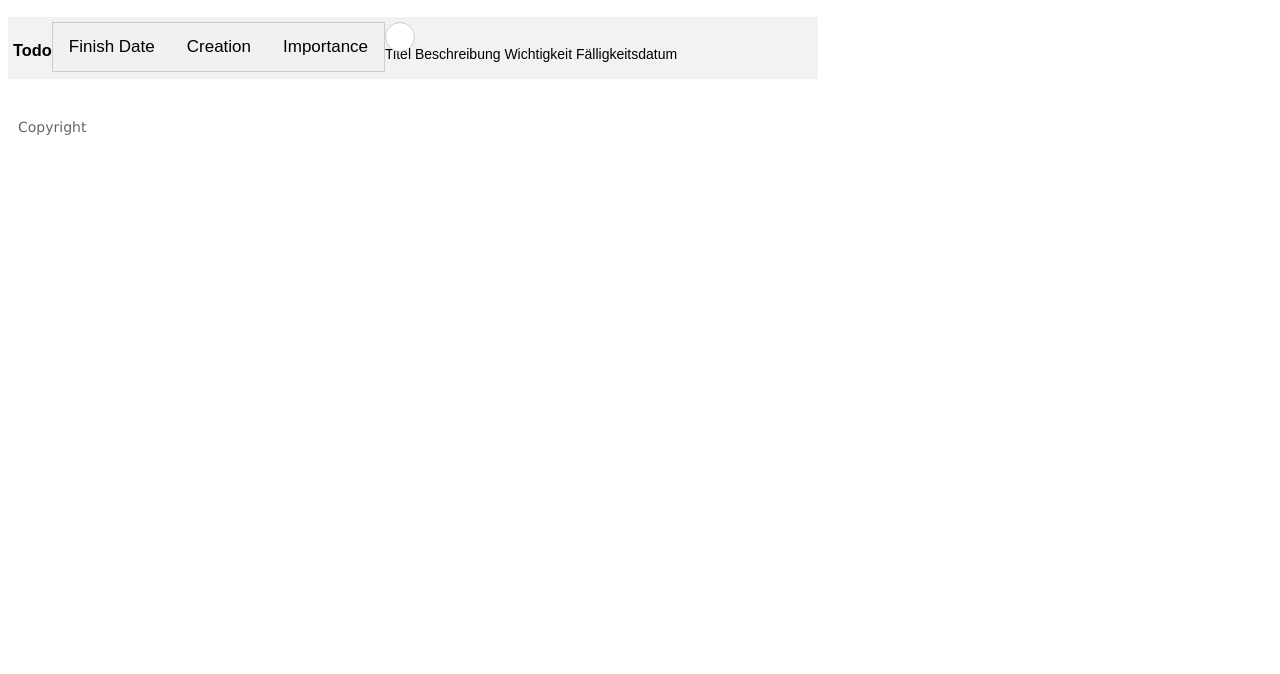
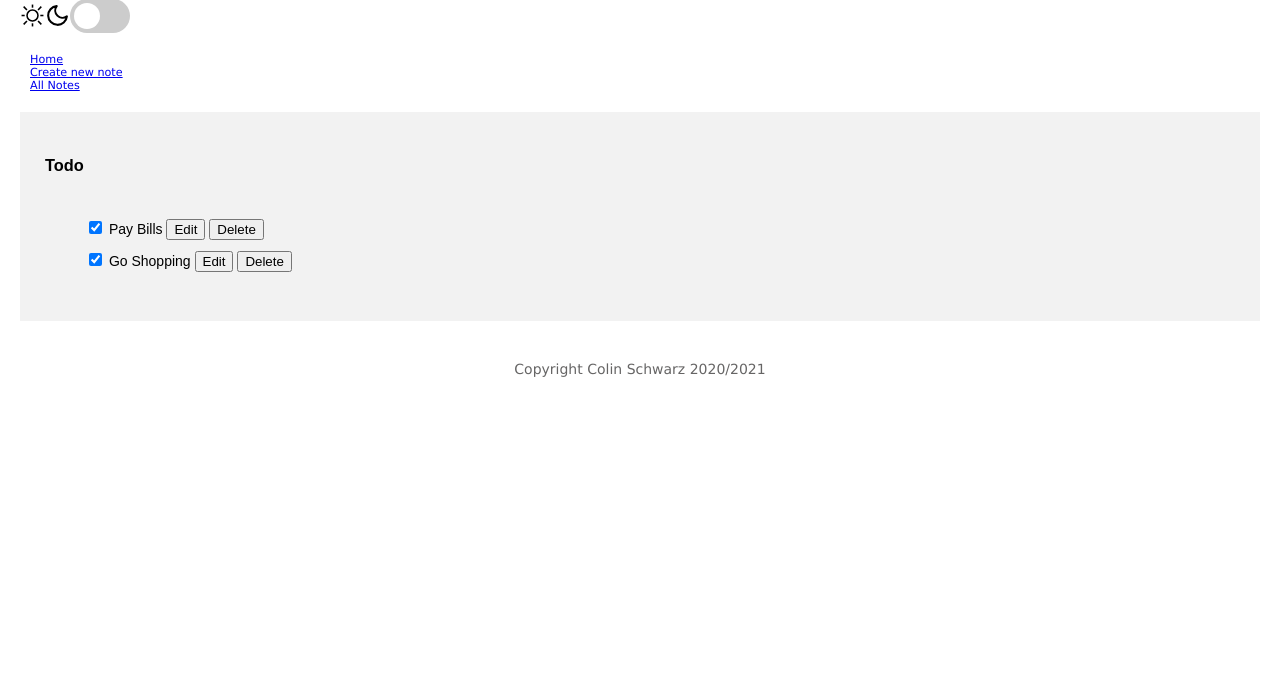
Before and after one commit to colinscz/plain-todo-app, a website with bundled scripts: page public/index.html in a window 1280 px wide. Shown: the part 126-800 px from the top of the page. Built offline with nearby package versions, Linux system fonts and the light colour scheme.

Commit message:
progress on style for flexbox, first changes for router implementation

```diff
--- a/package.json
+++ b/package.json
@@ -10,8 +10,10 @@
     "debug": "~2.6.9",
     "express": "~4.16.1",
     "jquery": "^3.5.0",
-    "hbs": "~4.0.4",
     "http-errors": "~1.6.3",
     "morgan": "~1.9.1"
+  },
+  "devDependencies": {
+    "nodemon": "^2.0.3"
   }
 }
--- a/public/index.html
+++ b/public/index.html
@@ -10,11 +10,10 @@
     <script src="/javascripts/main.js" type="module"></script>
 </head>
 <body>
-<!--    <header>
+   <header>
         <h2>Awesome VanillaJS Notes App</h2>
         <span>CAS Frontend Engineering 2020</span>
     </header>
-    <br>-->
     <div class="main">
         <div class="sidebar">
             <div class="theme-switcher">
@@ -36,36 +35,26 @@
 
         <main class="container">
             <h3>Todo</h3>
-            <div class="sort-row">
-                <div class="tab">
-                    <button class="tablinks" onclick="openCity(event, 'London')">Finish Date</button>
-                    <button class="tablinks" onclick="openCity(event, 'Paris')">Creation</button>
-                    <button class="tablinks" onclick="openCity(event, 'Tokyo')">Importance</button>
-                </div>
-            </div>
-            <div class="row">
-                <!--                amount of notes as a list-->
-                <div>
-                    <div class="checkbox-container">
-                        <div class="rounder">
-                            <input type="checkbox" id="checkbox" />
-                            <label for="checkbox"></label>
-                        </div>
-                        <div class="todo-item-content">
-                            <span>Titel</span>
-                            <span>Beschreibung</span>
-                            <span>Wichtigkeit</span>
-                            <span>Fälligkeitsdatum</span>
-                        </div>
-                    </div>
-                </div>
-            </div>
+                <ul id="incomplete-tasks">
+                    <li>
+                        <input type="checkbox" checked="">
+                        <span>Pay Bills</span>
+                        <button class="edit">Edit</button>
+                        <button class="delete">Delete</button>
+                    </li>
+                    <li class="editMode">
+                        <input type="checkbox" checked="">
+                        <span>Go Shopping</span>
+                        <button class="edit">Edit</button>
+                        <button class="delete">Delete</button>
+                    </li>
+                </ul>
         </main>
 
     </div>
 
     <footer>
-        <span>Copyright</span>
+        <span>Copyright Colin Schwarz 2020/2021</span>
     </footer>
 
 </body>
--- a/public/javascripts/main.js
+++ b/public/javascripts/main.js
@@ -1,8 +1,17 @@
 import * as router from './router.js';
 
-window.onload = event => {
-    // Add history push() event when boxes are clicked
-    window["home"].addEventListener("click", event => router.push(event))
-    window["new-note"].addEventListener("click", event => router.push(event))
-    window["all-notes"].addEventListener("click", event => router.push(event))
+export class ApplicationMain {
+
+    constructor () {
+        this.initializeNavigationEventListeners();
+    }
+
+    initializeNavigationEventListeners = () => {
+        console.log('test initialization');
+        // Add history push() event when boxes are clicked
+        $('#home').addEventListener("click", event => router.push(event))
+        $('#new-note').addEventListener("click", event => router.push(event))
+        $('#all-notes').addEventListener("click", event => router.push(event))
+    }
+
 }
--- a/public/javascripts/router.js
+++ b/public/javascripts/router.js
@@ -1,19 +1,33 @@
 'use strict';
 
-function select_tab(id) {
+
+export const routes  = {
+    home: { id: 'home'},
+    allNotes: { id: 'all-notes'},
+    newNote: { id: 'new-note'}
+}
+
+export class Router {
+
+    constructor() {
+
+    }
+
+    select_tab(id) {
         // remove selected class from all buttons
         document.querySelectorAll(".route").forEach(item => item.classList.remove('selected'));
         // select clicked element (visually)
         document.querySelectorAll("#" + id).forEach(item => item.classList.add('selected'));
     }
-function loadContent(id) {
+    loadContent(id) {
         // Update text "Content loading for {id}..."
         // Of course, here you would do you content loading magic
         // Perhaps run Fetch API to update resources
         document.querySelector("#content").innerHTML = 'Content loading for /' + id + '...';
         $('content').load(`./pages/${id}.html`);
     }
-function push(event) {
+
+    push(event) {
         // Get id attribute of the box or button or link clicked
         let id = event.target.id;
         // Visually select the clicked button/tab/box
@@ -21,19 +35,9 @@ function push(event) {
         // Update Title in Window's Tab
         document.title = id;
         // Load content for this tab/page
-    loadContent(id);
+        this.loadContent(id);
         // Finally push state change to the address bar
         window.history.pushState({id}, `${id}`, `/page/${id}`);
     }
 
-// Listen for PopStateEvent (Back or Forward buttons are clicked)
-window.addEventListener("popstate", event => {
-    // Grab the history state id
-    let stateId = event.state.id;
-    // Show clicked id in console (just for fun)
-    console.log("stateId = ", stateId);
-    // Visually select the clicked button/tab/box
-  //  select_tab(stateId);
-    // Load content for this tab/page
-    loadContent(id);
-});
+}
--- a/public/stylesheets/content.css
+++ b/public/stylesheets/content.css
@@ -1,31 +1,4 @@
-/* Style the tab */
-.tab {
-    overflow: hidden;
-    border: 1px solid #ccc;
-    background-color: #f1f1f1;
-}
 
-/* Style the buttons inside the tab */
-.tab button {
-    background-color: inherit;
-    float: left;
-    border: none;
-    outline: none;
-    cursor: pointer;
-    padding: 14px 16px;
-    transition: 0.3s;
-    font-size: 17px;
-}
-
-/* Change background color of buttons on hover */
-.tab button:hover {
-    background-color: #ddd;
-}
-
-/* Create an active/current tablink class */
-.tab button.active {
-    background-color: #ccc;
-}
 
 form > * {
     box-sizing: border-box;
--- a/public/stylesheets/style.css
+++ b/public/stylesheets/style.css
@@ -1,8 +1,15 @@
 body {
   font: 14px "Lucida Grande", Helvetica, Arial, sans-serif;
   background-color: white;
+  margin: 20px;
   overflow: hidden;
   color: black;
+}
+
+header {
+  display: flex;
+  flex-direction: column;
+  align-items: center;
 }
 
 main {
@@ -11,11 +18,20 @@ main {
   margin-top: 20px;
   font-family: sans-serif;
   line-height: 1.5;
-  max-width: 800px;
   padding: 5px 5px 0 5px;
   background-color: #f2f2f2;
 }
 
+.container {
+  flex-direction: column;
+  padding: 25px 25px 25px 25px;
+}
+
+.container li {
+  margin-top: 10px;
+  margin-bottom: 10px;
+  list-style: none;
+}
 
   /* detailed css in content.css */
 
@@ -64,6 +80,8 @@ footer {
   margin-top: 30px;
 
   display: flex;
+  flex-direction: column;
   flex: 1 1 0;
+  align-items: center;
   color: rgb(102, 101, 101);
 }
```
Also changed, not shown: public/pages/all-notes.html (+20 -3 lines), 1 other file. Lines whose indentation alone changed are shown as unchanged.
